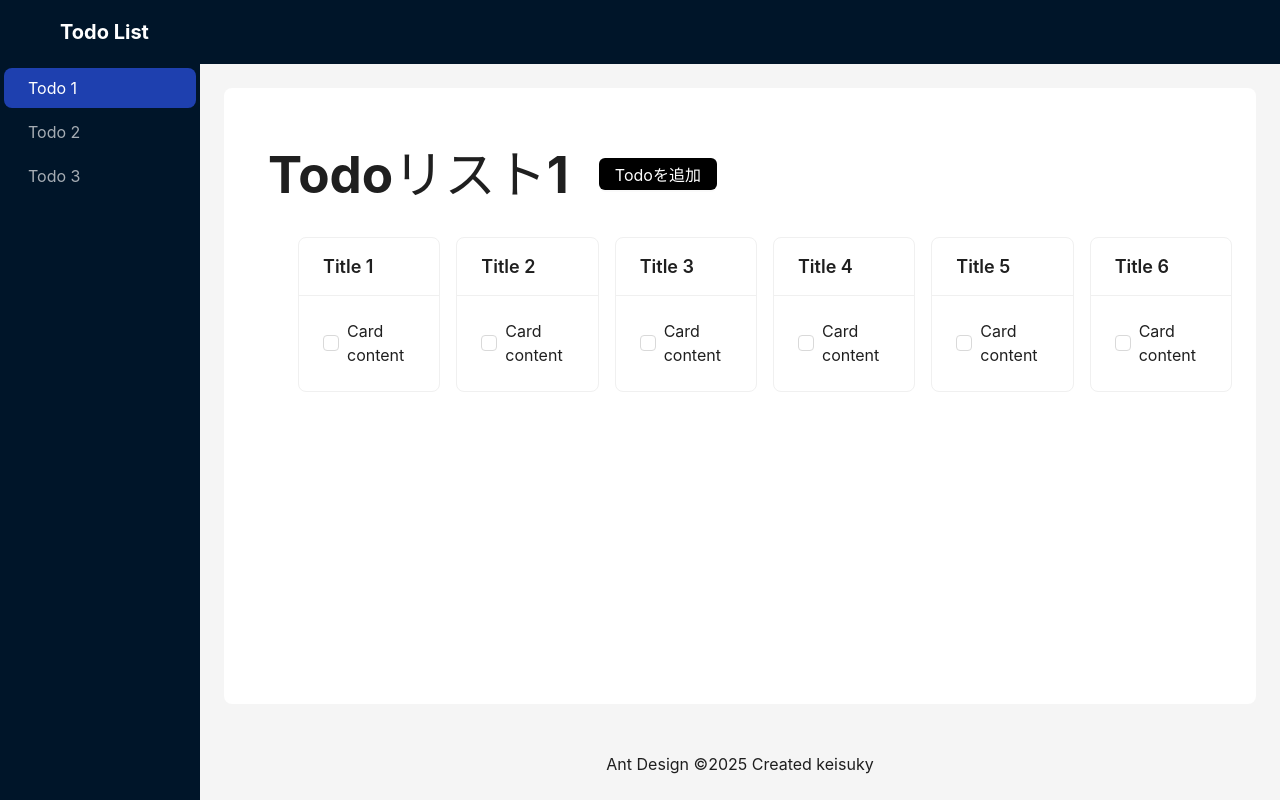
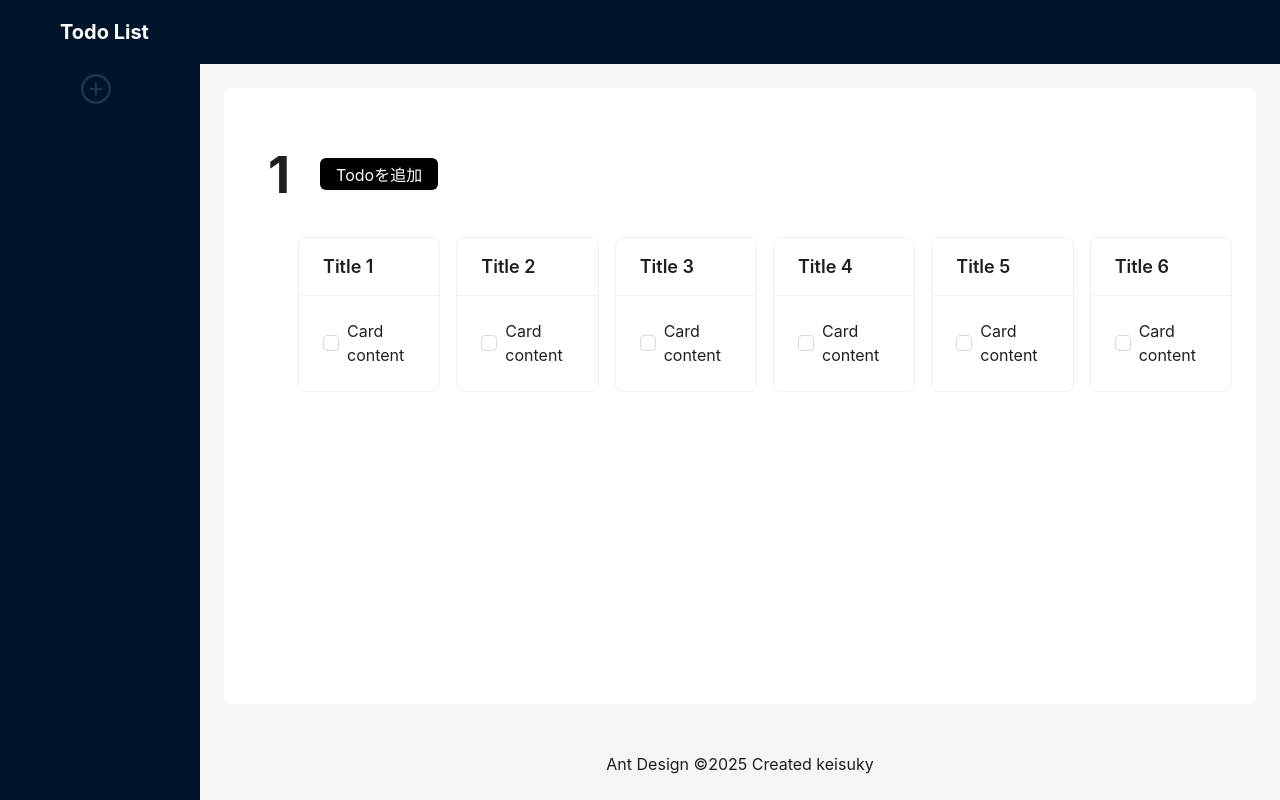
Before and after one commit to keiskeiy/task_app_front, a React (Vite) app: page /todos/1 in a window 1280 px wide. Built offline with nearby package versions, Linux system fonts and the light colour scheme.

Commit message:
slidbarにタスクリストを追加する機能を作成

```diff
--- a/index.html
+++ b/index.html
@@ -2,7 +2,7 @@
 <html lang="en">
   <head>
     <meta charset="UTF-8" />
-    <link rel="icon" type="image/svg+xml" href="/vite.svg" />
+    <link rel="icon" href="/image/todo.jpg" />
     <meta name="viewport" content="width=device-width, initial-scale=1.0" />
     <title>Vite + React + TS</title>
     <style>
--- a/package.json
+++ b/package.json
@@ -10,6 +10,7 @@
     "preview": "vite preview"
   },
   "dependencies": {
+    "@ant-design/icons": "^5.6.1",
     "antd": "^5.23.3",
     "react": "^18.3.1",
     "react-dom": "^18.3.1",
--- a/src/components/SideMenu.tsx
+++ b/src/components/SideMenu.tsx
@@ -1,25 +1,33 @@
 import Sider from "antd/es/layout/Sider";
-import { Menu, MenuProps } from "antd";
+import { Menu, MenuProps, Input } from "antd";
 import { useNavigate } from "react-router";
-import { ItemType } from "antd/es/menu/interface";
 import { useState } from "react";
+import { PlusCircleOutlined } from "@ant-design/icons";
 
-const todoList: ItemType[] = [
-  { key: "1", label: "Todo 1" },
-  { key: "2", label: "Todo 2" },
-  { key: "3", label: "Todo 3" }
-];
+type ItemType = {
+  key: string;
+  label: string;
+}
 
 export function SideMenu() {
-
+  const [todoList, setTodoList] = useState<ItemType[]>([]);
+  const [hover, setHover] = useState(false);
   const navigate = useNavigate();
-  const [selectedKey, setSelectedKey] = useState('1');
+  const [selectedKey, setSelectedKey] = useState("");
+  const [isForm, setIsForm] = useState(false);
+  const [input, setInput] = useState("");
 
   const handleClick: MenuProps['onClick'] = (e) => {
     const key = e.key;
-    setSelectedKey(key);
-    navigate(`/todos/${key}`);
+    const item = todoList[Number(key) - 1]
+    if (item != null && item.label != null) {
+      navigate(`/todos/${todoList[Number(key) - 1].label}`);
+    }
   };
+
+  const addTodoList = () => {
+    setIsForm(true);
+  }
 
   return (
     <Sider
@@ -31,6 +39,11 @@ export function SideMenu() {
       onCollapse={(collapsed, type) => {
         console.log(collapsed, type);
       }}
+      style={{
+        maxHeight: "100vh",
+        overflowY: "auto",
+        paddingRight: "8px",
+      }}
     >
       <div className="demo-logo-vertical"/>
       <Menu
@@ -40,6 +53,52 @@ export function SideMenu() {
         onClick={handleClick}
         items={todoList}
       />
+      <div style={{ cursor: "pointer" }}
+           onMouseEnter={() => setHover(true)}
+           onMouseLeave={() => setHover(false)}>
+        {!isForm && <PlusCircleOutlined
+          onClick={addTodoList}
+          style={{
+            zIndex: 1000,
+            paddingTop: "10px",
+            fontSize: "30px",
+            display: "flex",
+            justifyContent: "center",
+            color: hover ? "#1890ff" : undefined, // hover時の色変更
+            filter: hover ? "brightness(0.8)" : "none"
+          }}
+        />}
+        {isForm &&
+          <div style={{ paddingLeft: "5px", paddingTop: "1px", paddingRight: "5px" }}>
+            <Input.TextArea
+              value={input}
+              rows={2}
+              style={{ height: "40px", width: "100%", fontSize: "14px" }}
+              onChange={(e) => setInput(e.target.value)}
+              onPressEnter={(e) => {
+                // shiftを押しながらEnterを押した場合は改行なのでそれ以外の場合は送信
+                if (!e.shiftKey) {
+                  // 何も入力されなかったケース
+                  if (input === "") {
+                    setIsForm(false);
+                    setInput("");
+                    setSelectedKey("")
+                    return
+                  }
+                  e.preventDefault();
+                  const newKey = (todoList.length + 1).toString();
+                  setTodoList((prev) => [
+                    ...prev,
+                    { key: newKey, label: input },
+                  ]);
+                  setIsForm(false);
+                  setInput("");
+                  setSelectedKey("")
+                }
+              }}
+              placeholder="Todoリスト名を入力..."
+            /></div>}
+      </div>
     </Sider>
   );
 }
--- a/src/routes/Main.tsx
+++ b/src/routes/Main.tsx
@@ -18,7 +18,7 @@ export function Main() {
             borderRadius: borderRadiusLG,
           }}
         >
-          Content
+          タスクを入力してください
         </Content>
       </Layout>
     </>
--- a/src/routes/TodoList.tsx
+++ b/src/routes/TodoList.tsx
@@ -86,7 +86,7 @@ export function TodoList({}) {
             alignItems: "center",
             paddingLeft: "20px",
           }}>
-            <h1 style={{ paddingRight: "30px" }}>Todoリスト{todoId}</h1>
+            <h1 style={{ paddingRight: "30px" }}>{todoId}</h1>
             <Button color="default" variant="solid" onClick={() => setIsModalOpen(true)}>
               Todoを追加
             </Button>
@@ -94,7 +94,9 @@ export function TodoList({}) {
               title="新しいTodo"
               open={isModalOpen}
               onOk={() => {
-                addTodo({ title: inputValue });
+                if (inputValue !== "") {
+                  addTodo({ title: inputValue })
+                }
                 setIsModalOpen(false);
                 setInputValue("");
               }}
--- a/src/routes/index.tsx
+++ b/src/routes/index.tsx
@@ -16,7 +16,7 @@ export const router = createBrowserRouter([
         children: [
           {
             path: "/",
-            element: <Navigate replace to="todos/1"/>, // トップは検索ページに飛ばす
+            element: <Navigate replace to="/main"/>, // トップは検索ページに飛ばす
           },
           {
             path: "/main",
```
Also changed, not shown: image/todo.jpg (added), 1 other file (tests, documents, lock files or other folders).
